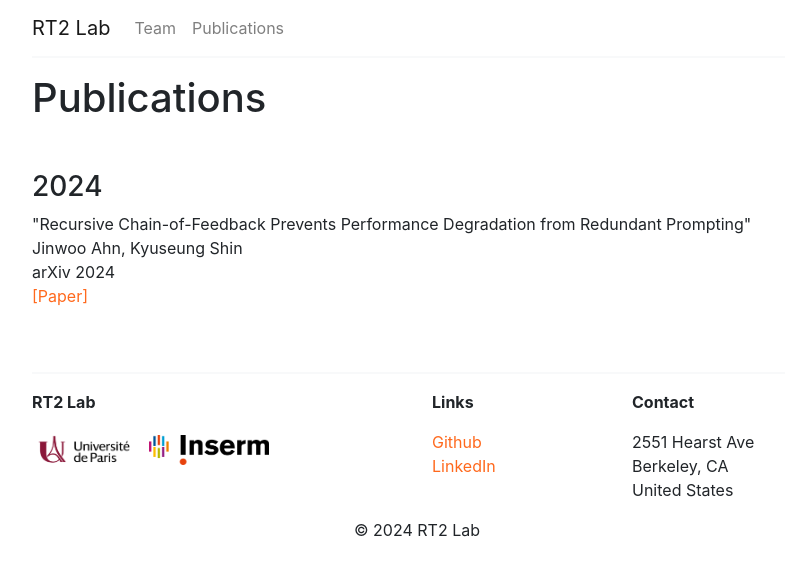
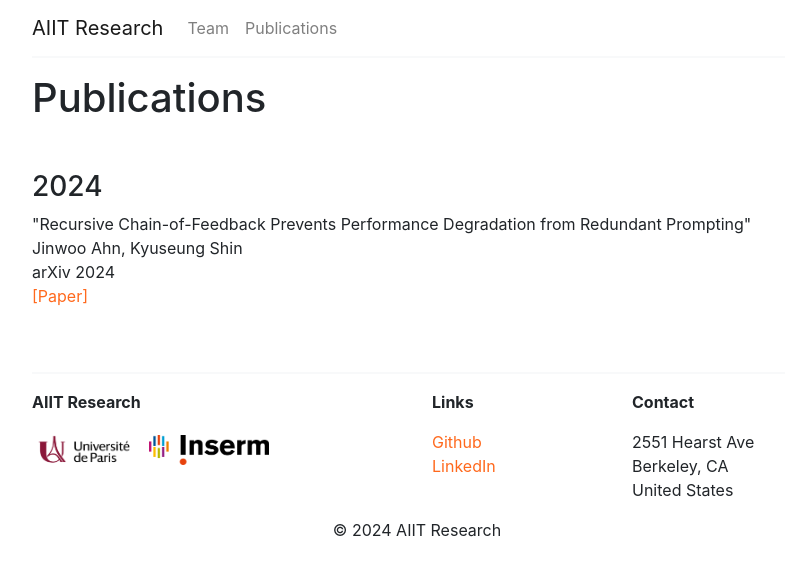
Before and after one commit to aiitresearch/aiitresearch.github.io, a Jekyll site: the page built from _pages/publications.html, in a window 1280 px wide. Shown: the top 576 px of the page, without its empty margins (223-1008 px from the left). Built offline with Jekyll 4.4.1, drawn with Linux system fonts in a browser that asks for light colours.

Commit message:
Update _config.yml

```diff
--- a/_config.yml
+++ b/_config.yml
@@ -6,15 +6,15 @@
 # 'jekyll serve'. If you change this file, please restart the server process.
 
 # Site settings
-title: RT2 Lab
-author: RT2 Lab
+title: AIIT Research
+author: AIIT Research
 email: your-email@domain.com
 description: > # this means to ignore newlines until "baseurl:"
   Write an awesome description for your new site here. You can edit this
   line in _config.yml. It will appear in your document head meta (for
   Google search results) and in your feed.xml site description.
 baseurl: ""
-url: "http://rt2lab.github.io"
+url: "http://aiitresearch.github.io"
 
 google_analytics: UA-105599779-7
 
```
